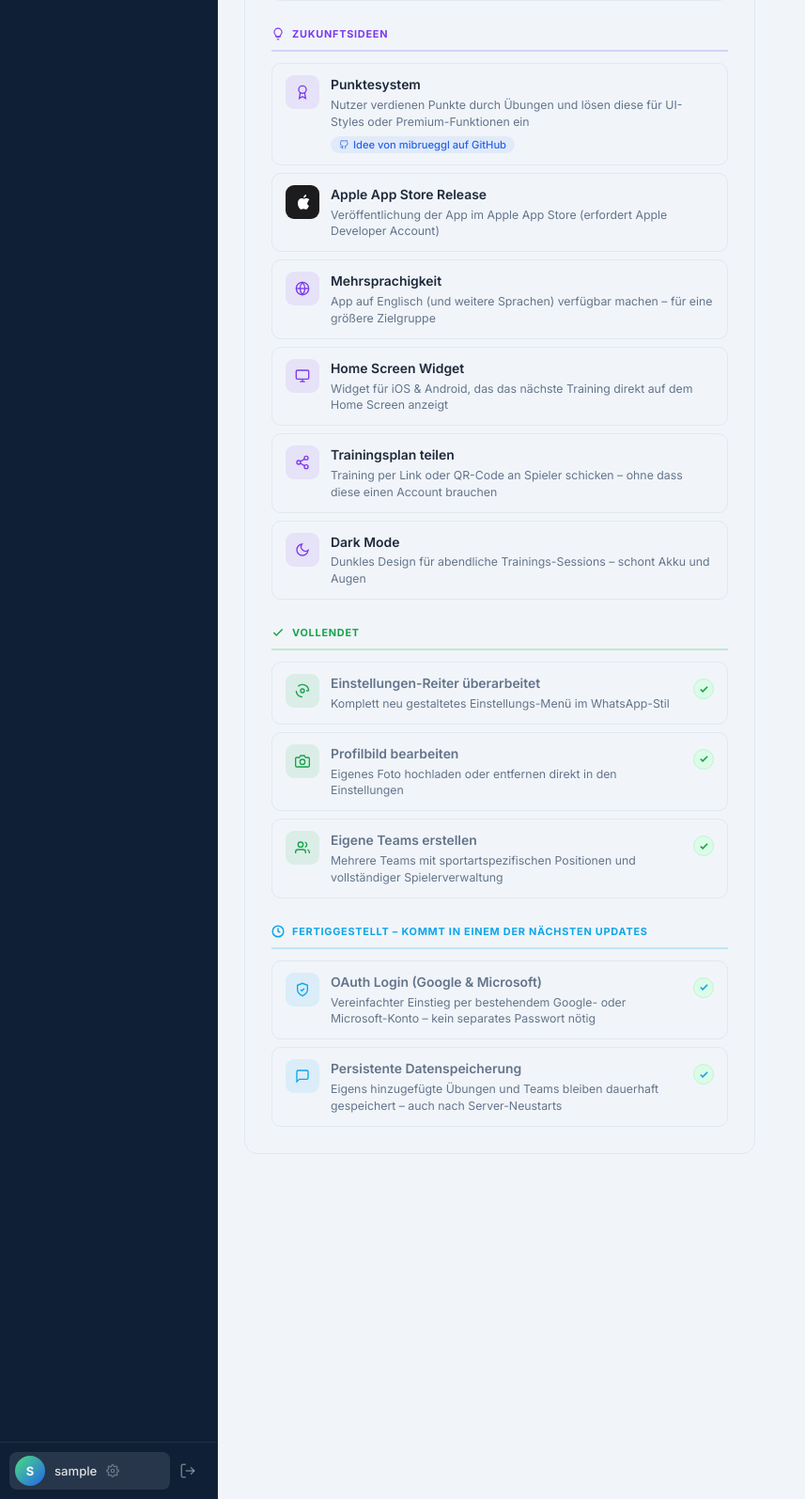
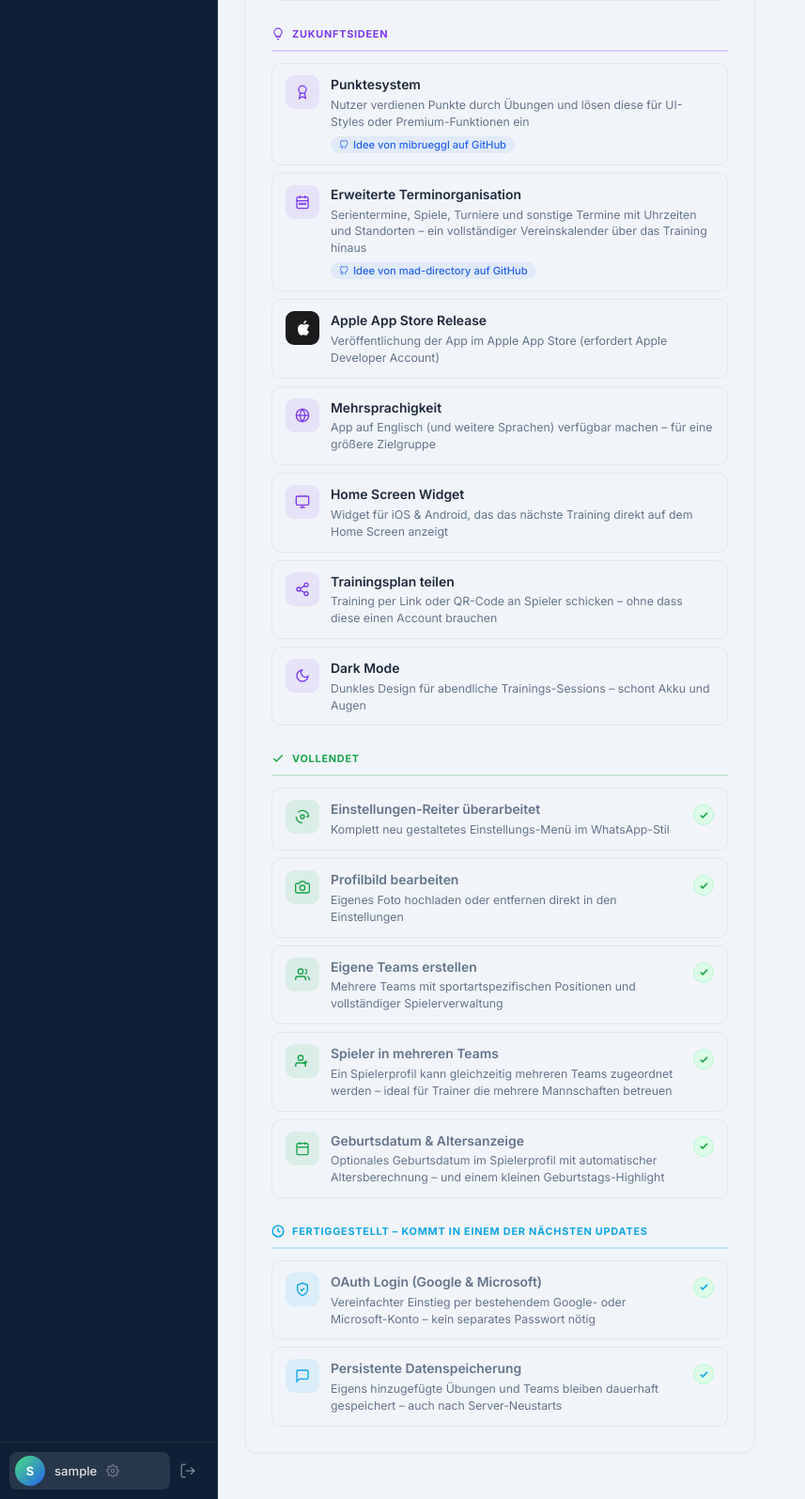
Before and after one commit to plauzten-dev/training-manager, a Flask app: page /settings in a window 1280 px wide, after a click that opens the changed part. Shown: the part 794-2389 px from the top of the page at 94% size, without its empty margins (0-857 px from the left). Run offline with Flask 3, Linux system fonts and the light colour scheme; the visitor is signed in with stand-in values (Sample User, id 1); data comes from the database, SQL or seed files in the repository.

Commit message:
B.0.46a: Roadmap-Update – Erweiterte Terminorganisation + abgeschlossene Features
Co-Authored-By: Claude Sonnet 4.6 <noreply@anthropic.com>

```diff
--- a/templates/settings.html
+++ b/templates/settings.html
@@ -499,6 +499,20 @@
               </div>
             </div>
           </div>
+
+          <div class="roadmap-item">
+            <div class="roadmap-item-icon" style="background:rgba(124,58,237,0.1);color:#7c3aed;">
+              <svg width="16" height="16" viewBox="0 0 24 24" fill="none" stroke="currentColor" stroke-width="2"><rect x="3" y="4" width="18" height="18" rx="2" ry="2"/><line x1="16" y1="2" x2="16" y2="6"/><line x1="8" y1="2" x2="8" y2="6"/><line x1="3" y1="10" x2="21" y2="10"/><circle cx="8" cy="15" r="1" fill="currentColor"/><circle cx="12" cy="15" r="1" fill="currentColor"/><circle cx="16" cy="15" r="1" fill="currentColor"/></svg>
+            </div>
+            <div class="roadmap-item-body">
+              <div class="roadmap-item-title">Erweiterte Terminorganisation</div>
+              <div class="roadmap-item-desc">Serientermine, Spiele, Turniere und sonstige Termine mit Uhrzeiten und Standorten – ein vollständiger Vereinskalender über das Training hinaus</div>
+              <div class="roadmap-item-credit">
+                <svg width="10" height="10" viewBox="0 0 24 24" fill="none" stroke="currentColor" stroke-width="2"><path d="M9 19c-5 1.5-5-2.5-7-3m14 6v-3.87a3.37 3.37 0 0 0-.94-2.61c3.14-.35 6.44-1.54 6.44-7A5.44 5.44 0 0 0 20 4.77 5.07 5.07 0 0 0 19.91 1S18.73.65 16 2.48a13.38 13.38 0 0 0-7 0C6.27.65 5.09 1 5.09 1A5.07 5.07 0 0 0 5 4.77a5.44 5.44 0 0 0-1.5 3.78c0 5.42 3.3 6.61 6.44 7A3.37 3.37 0 0 0 9 18.13V22"/></svg>
+                Idee von mad-directory auf GitHub
+              </div>
+            </div>
+          </div>
           <div class="roadmap-item">
             <div class="roadmap-store-badge apple">
               <svg width="15" height="18" viewBox="0 0 15 18" fill="white">
@@ -587,6 +601,32 @@
             <div class="roadmap-item-body">
               <div class="roadmap-item-title">Eigene Teams erstellen</div>
               <div class="roadmap-item-desc">Mehrere Teams mit sportartspezifischen Positionen und vollständiger Spielerverwaltung</div>
+            </div>
+            <div class="roadmap-check">
+              <svg width="11" height="11" viewBox="0 0 24 24" fill="none" stroke="#16a34a" stroke-width="3.5"><polyline points="20 6 9 17 4 12"/></svg>
+            </div>
+          </div>
+
+          <div class="roadmap-item done">
+            <div class="roadmap-item-icon" style="background:rgba(22,163,74,0.1);color:#16a34a;">
+              <svg width="16" height="16" viewBox="0 0 24 24" fill="none" stroke="currentColor" stroke-width="2"><path d="M17 21v-2a4 4 0 0 0-4-4H5a4 4 0 0 0-4 4v2"/><circle cx="9" cy="7" r="4"/><line x1="17" y1="11" x2="17" y2="17"/><line x1="14" y1="14" x2="20" y2="14"/></svg>
+            </div>
+            <div class="roadmap-item-body">
+              <div class="roadmap-item-title">Spieler in mehreren Teams</div>
+              <div class="roadmap-item-desc">Ein Spielerprofil kann gleichzeitig mehreren Teams zugeordnet werden – ideal für Trainer die mehrere Mannschaften betreuen</div>
+            </div>
+            <div class="roadmap-check">
+              <svg width="11" height="11" viewBox="0 0 24 24" fill="none" stroke="#16a34a" stroke-width="3.5"><polyline points="20 6 9 17 4 12"/></svg>
+            </div>
+          </div>
+
+          <div class="roadmap-item done">
+            <div class="roadmap-item-icon" style="background:rgba(22,163,74,0.1);color:#16a34a;">
+              <svg width="16" height="16" viewBox="0 0 24 24" fill="none" stroke="currentColor" stroke-width="2"><rect x="3" y="4" width="18" height="18" rx="2"/><line x1="16" y1="2" x2="16" y2="6"/><line x1="8" y1="2" x2="8" y2="6"/><line x1="3" y1="10" x2="21" y2="10"/><path d="M8 14h.01M12 14h.01M16 14h.01M8 18h.01"/></svg>
+            </div>
+            <div class="roadmap-item-body">
+              <div class="roadmap-item-title">Geburtsdatum &amp; Altersanzeige</div>
+              <div class="roadmap-item-desc">Optionales Geburtsdatum im Spielerprofil mit automatischer Altersberechnung – und einem kleinen Geburtstags-Highlight</div>
             </div>
             <div class="roadmap-check">
               <svg width="11" height="11" viewBox="0 0 24 24" fill="none" stroke="#16a34a" stroke-width="3.5"><polyline points="20 6 9 17 4 12"/></svg>
```
Also changed, not shown: PROGRESS.md (+33 -2 lines).
